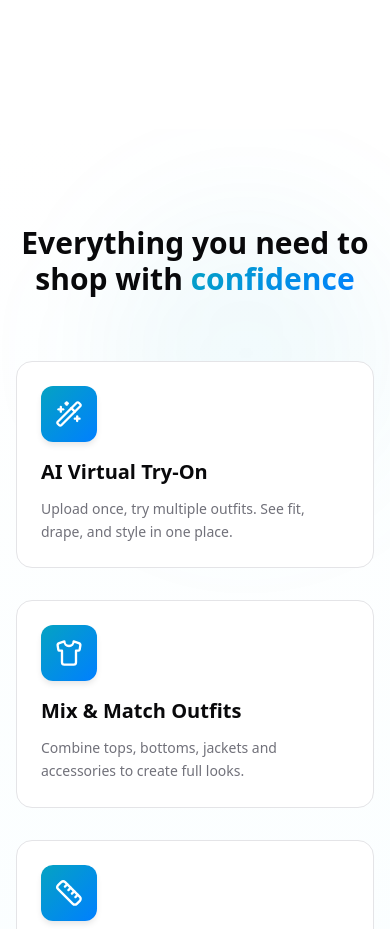
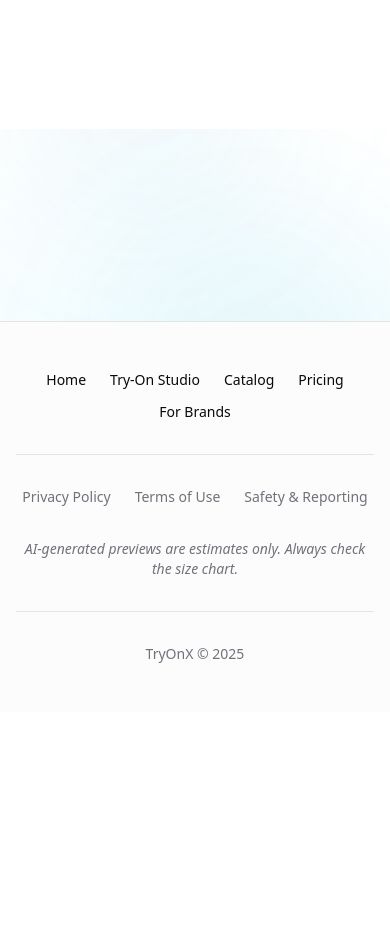
Before and after one commit to gnanesh25/TryOnX, a React (Vite) app: page / in a window 390 px wide. Shown: the part 6500-7429 px from the top of the page. After the commit the page ends 7212 px from the top, so only its background shows below. Built offline with nearby package versions, Linux system fonts and the light colour scheme; the HTML template or start-up script is replaced by a standard one.

Commit message:
Visual edit in Lovable
Edited UI in Lovable

```diff
--- a/src/components/Features.tsx
+++ b/src/components/Features.tsx
@@ -1,92 +1,40 @@
 import { Wand2, Shirt, Ruler, Users, Shield, Share2, Store } from "lucide-react";
-
 const Features = () => {
-  const features = [
-    {
+  const features = [{
     icon: Wand2,
     title: "AI Virtual Try-On",
     description: "Upload once, try multiple outfits. See fit, drape, and style in one place."
-    },
-    {
+  }, {
     icon: Shirt,
     title: "Mix & Match Outfits",
     description: "Combine tops, bottoms, jackets and accessories to create full looks."
-    },
-    {
+  }, {
     icon: Ruler,
     title: "Size & Fit Guidance",
     description: "Get smart suggestions based on brand size charts and your body measurements."
-    },
-    {
+  }, {
     icon: Users,
     title: "Demo Mode",
     description: "Try the experience using sample models — no photo required."
-    },
-    {
+  }, {
     icon: Shield,
     title: "Safe & Ethical Use",
     description: "All uploads are checked by content filters to block inappropriate or non-consensual images."
-    },
-    {
+  }, {
     icon: Share2,
     title: "Save & Share Looks",
     description: "Download or share your try-ons with friends or stylists for feedback."
-    },
-    {
+  }, {
     icon: Store,
     title: "Merchant / Brand Ready",
     description: "Brands can upload their products and let users try them on instantly."
-    }
-  ];
-
-  return (
-    <section className="py-24 bg-subtle-gradient relative overflow-hidden">
+  }];
+  return <section className="py-24 bg-subtle-gradient relative overflow-hidden">
       {/* Background decorative elements */}
       <div className="absolute top-20 right-0 w-72 h-72 bg-primary/5 rounded-full blur-3xl" />
       <div className="absolute bottom-20 left-0 w-72 h-72 bg-primary/5 rounded-full blur-3xl" />
 
-      <div className="container mx-auto px-4 sm:px-6 lg:px-8 relative z-10">
-        {/* Section header */}
-        <div className="text-center max-w-3xl mx-auto mb-16">
-          <h2 className="text-3xl sm:text-4xl lg:text-5xl font-bold mb-4">
-            Everything you need to shop with{" "}
-            <span className="bg-hero-gradient bg-clip-text text-transparent">confidence</span>
-          </h2>
-        </div>
 
-        {/* Features grid */}
-        <div className="grid sm:grid-cols-2 lg:grid-cols-3 gap-8">
-          {features.map((feature, index) => {
-            const Icon = feature.icon;
-            return (
-              <div
-                key={index}
-                className="group bg-card border border-border rounded-2xl p-6 hover:shadow-xl transition-all duration-300 hover:-translate-y-2 hover:border-primary/50"
-                style={{
-                  animationDelay: `${index * 0.1}s`
-                }}
-              >
-                {/* Icon */}
-                <div className="mb-4">
-                  <div className="w-14 h-14 bg-hero-gradient rounded-xl flex items-center justify-center shadow-md group-hover:scale-110 transition-transform duration-300">
-                    <Icon className="w-7 h-7 text-primary-foreground" />
-                  </div>
-                </div>
-
-                {/* Content */}
-                <h3 className="text-xl font-semibold mb-3 text-card-foreground group-hover:text-primary transition-colors">
-                  {feature.title}
-                </h3>
-                <p className="text-muted-foreground text-sm leading-relaxed">
-                  {feature.description}
-                </p>
-              </div>
-            );
-          })}
-        </div>
-      </div>
-    </section>
-  );
+    </section>;
 };
-
 export default Features;
```
Lines whose indentation alone changed are shown as unchanged.
